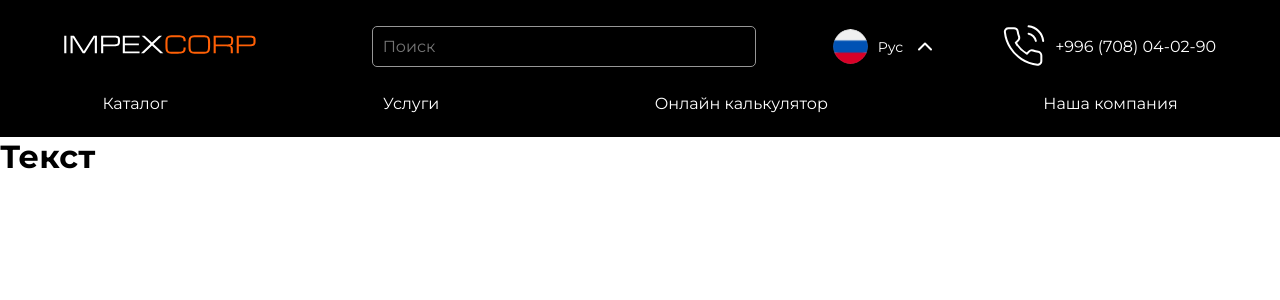
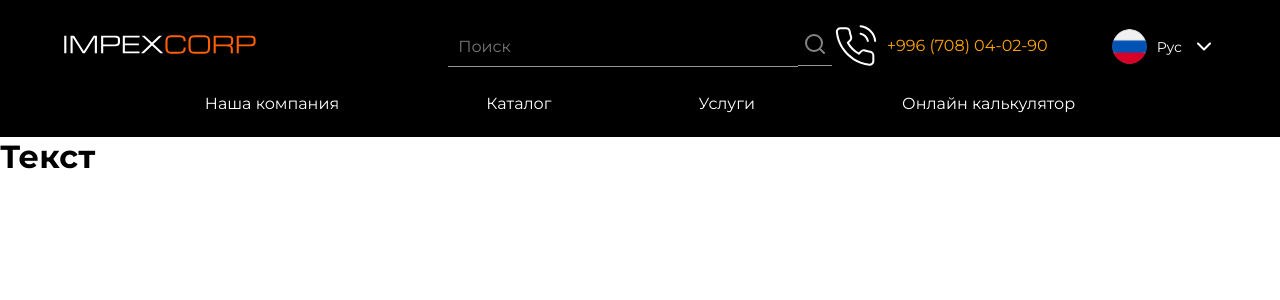
Before and after one commit to azam2802/ImpexCorp, a React (Vite) app: page / in a window 1280 px wide. Shown: the top 300 px of the page. Built offline with nearby package versions, Linux system fonts and the light colour scheme.

Commit message:
small changes according to desing

```diff
--- a/src/assets/styles/components/HeaderNavbar.module.scss
+++ b/src/assets/styles/components/HeaderNavbar.module.scss
@@ -2,7 +2,7 @@
 
 
 .HeaderNav{
-    padding: 25px 3vw 0 3vw;
+    padding: 25px 11vw 0 11vw;
 }
 
 .row{
--- a/src/assets/styles/layout/Footer.module.scss
+++ b/src/assets/styles/layout/Footer.module.scss
@@ -1,4 +1,3 @@
-
 footer {
   background-color: #000;
   position: relative;
@@ -28,7 +27,7 @@ footer {
         font-weight: 600;
       }
 
-      ul li a{
+      ul li a {
         transition: all 0.3s;
       }
 
--- a/src/assets/styles/layout/Header.module.scss
+++ b/src/assets/styles/layout/Header.module.scss
@@ -1,7 +1,6 @@
-
 header {
   background-color: #000;
-  padding: 3vh 5vw ;
+  padding: 3vh 5vw;
   color: #fff;
   font-size: 20px;
   font-family: Montserrat;
@@ -10,11 +9,10 @@ header {
   }
   @media screen and (max-width: 1024px) {
     font-size: 14px;
-    .pc-nav{
+    .pc-nav {
       display: none;
     }
   }
-
 }
 
 .row {
@@ -22,15 +20,15 @@ header {
   align-items: center;
   justify-content: space-between;
   .col-4 {
+    width: 33.3%;
     display: flex;
     align-items: center;
-    justify-content: space-between;
     input {
       width: 30vw;
       padding: 10px 10px;
       background-color: transparent;
-      border: 1px solid #969696;
-      border-radius: 5px;
+      border: none;
+      border-bottom: 1px solid #969696;
       color: #fff;
       font-family: Montserrat;
       font-size: 16px;
@@ -47,6 +45,27 @@ header {
     }
     img[alt="Phone"] {
       margin-right: 10px;
+      vertical-align: middle;
+    }
+    img[alt="Phone"]+p{
+      color: orange;
+      display: inline;
+    }
+    img[alt="search_icon"] {
+      width: 24px;
+      height: 24px;
     }
   }
+  .Search_icon-div {
+    border-bottom: 1px solid #969696;
+    padding: 5px 5px;
+    @media screen and (max-width: 1024px) {
+      width: 20vw;
+    }
+  }
+  .col-4:last-child {
+    display: flex;
+    justify-content: flex-end;
+    gap: 5vw;
+  }
 }
--- a/src/assets/styles/ui/LangSwitcher.scss
+++ b/src/assets/styles/ui/LangSwitcher.scss
@@ -13,7 +13,6 @@
     gap: 10px;
     border: none;
     font-size: 20px;
-    margin-right: 5vw;
     div {
       display: inline-block;
       border-radius: 50%;
@@ -43,16 +42,18 @@
     flex-direction: column;
     z-index: 1;
     position: absolute;
+    width: 7vw;
     button {
+      padding-right: 5vw;
       width: 100%;
       border-top: 1px solid gray;
-      padding: 5px 10px 5px;
+      padding: 5px 10px;
       transition: all 0.3s;
     }
   }
 
   img[alt="arrowDown"] {
-    transform: rotate(180deg);
+    // transform: rotate(deg);
     transition: all 0.3s;
   }
 }
--- a/src/components/HeaderNavbar/Navbar.jsx
+++ b/src/components/HeaderNavbar/Navbar.jsx
@@ -10,6 +10,9 @@ const Navbar = () => {
     <nav className={s["HeaderNav"]}>
       <div className={s["row"]}>
         <div>
+          <Link to="/">{t("header.ourcompany")}</Link>
+        </div>
+        <div>
           <Link to="/">{t("header.catalogue")}</Link>
         </div>
         <div>
@@ -18,9 +21,6 @@ const Navbar = () => {
         <div>
           <Link to="/">{t("header.calculator")}</Link>
         </div>
-        <div>
-          <Link to="/">{t("header.ourcompany")}</Link>
-        </div>
       </div>
     </nav>
   )
--- a/src/layout/Header/Header.jsx
+++ b/src/layout/Header/Header.jsx
@@ -1,6 +1,7 @@
 import React from "react"
 import s from "@styles/layout/Header.module.scss"
 import Logo from "@images/Logo.svg"
+import Search from "@images/search.svg"
 import LangSwitcher from "@ui/LangSwitcher/LangSwitcher"
 import PhoneIcon from "@images/phoneIcon.svg"
 import BurgerMenuBtn from "@ui/BurgerMenuBtn/BurgerMenuBtn"
@@ -9,28 +10,31 @@ import { Link } from "react-router-dom"
 import { useTranslation } from "react-i18next"
 
 export const Header = () => {
-
-  const {t} = useTranslation()
+  const { t } = useTranslation()
 
   return (
     <header id="header">
       <nav className={s["pc-nav"]}>
         <div className={s.row}>
           <div className={s["col-4"]}>
-              <Link to='/'>
+            <Link to="/">
               <img src={Logo} alt="Impex Logotype" />
             </Link>
-
           </div>
 
           <div className={s["col-4"]}>
             <input type="search" placeholder={t("header.search")} />
+            <div className={s["Search_icon-div"]}>
+              <img src={Search} alt="search_icon" />
+            </div>
           </div>
 
           <div className={s["col-4"]}>
-              <LangSwitcher />
+            <p>
               <img src={PhoneIcon} alt="Phone" />
               <p>+996 (708) 04-02-90</p>
+            </p>
+            <LangSwitcher />
           </div>
         </div>
         <Navbar />
--- a/src/main.jsx
+++ b/src/main.jsx
@@ -2,8 +2,20 @@ import React from "react"
 import ReactDOM from "react-dom/client"
 import App from "./App.jsx"
 import "./index.scss"
-import "./i18n.js";
+import "./i18n.js"
 import { BrowserRouter } from "react-router-dom"
+
+;(function (w, d, u) {
+  var s = d.createElement("script")
+  s.async = true
+  s.src = u + "?" + ((Date.now() / 60000) | 0)
+  var h = d.getElementsByTagName("script")[0]
+  h.parentNode.insertBefore(s, h)
+})(
+  window,
+  document,
+  "https://cdn-ru.bitrix24.ru/b28492848/crm/site_button/loader_1_v57jnc.js",
+)
 
 ReactDOM.createRoot(document.getElementById("root")).render(
   <React.StrictMode>
--- a/src/ui/LangSwitcher/LangSwitcher.jsx
+++ b/src/ui/LangSwitcher/LangSwitcher.jsx
@@ -18,11 +18,11 @@ const LangSwitcher = () => {
     const arrow = document.querySelector(".langArrow")
     if (!showDrop) {
       dropdown.style.display = "flex"
-      arrow.style.transform = "unset"
+      arrow.style.transform = "rotate(180deg)"
       setShowDrop((prev) => !prev)
     } else {
       dropdown.style.display = "none"
-      arrow.style.transform = "rotate(180deg)"
+      arrow.style.transform = "unset"
       setShowDrop((prev) => !prev)
     }
   }
```
Also changed, not shown: src/assets/img/Group 42.png (added), src/assets/img/search.svg (added). Lines whose indentation alone changed are shown as unchanged.
